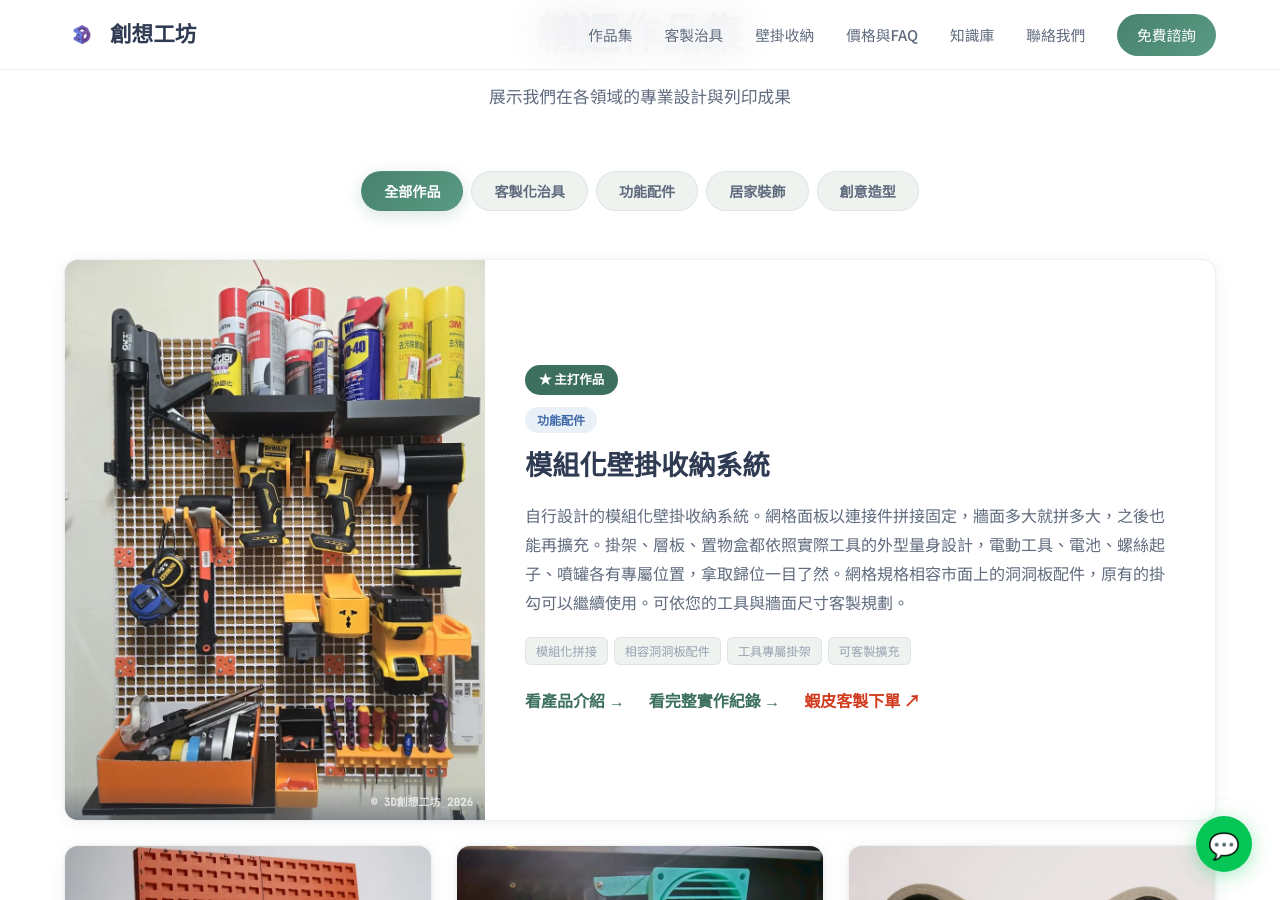
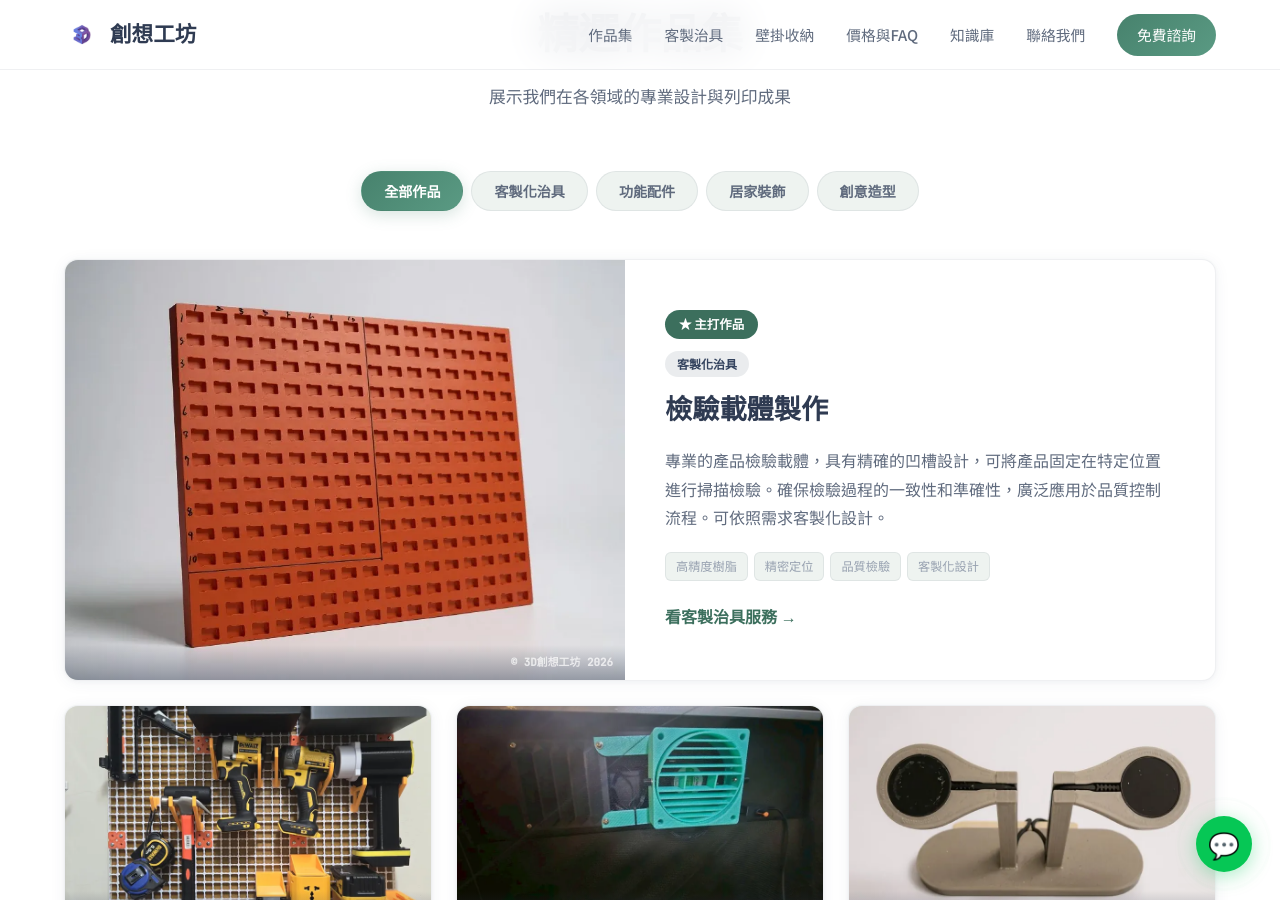
Before and after one commit to 10wang-creat/3d-workshop1, a Jekyll site: the page built from index.html, in a window 1280 px wide and 900 px high, scrolled down 1047 px. Built offline with Jekyll 4.4.1, drawn with Linux system fonts in a browser that asks for light colours; some of the changed text lies outside the part shown.

Commit message:
修改做作品集

```diff
--- a/_data/portfolio.yml
+++ b/_data/portfolio.yml
@@ -3,25 +3,6 @@
 # 選填：featured: true / featured_image / article（主打作品用，獨佔一行）
 # 選填：page（連到站內頁面）/ shopee（這件商品的蝦皮網址，填了就會顯示「在蝦皮購買」）
 # category 對應標籤色：production / functional / decorative / creative
-
-- id: 17
-  title: 模組化壁掛收納系統
-  category: functional
-  category_name: 功能配件
-  icon: "🔧"
-  image: modular-wall-storage.jpg
-  featured: true                          # 主打作品：獨佔一行、顯示完整直式照片
-  featured_image: wall-storage-after.jpg  # 主打用的完整照片（直式 3:4）
-  page: /wall-storage.html                # 產品介紹專頁
-  shopee: https://shopee.tw/product/5380033/40286791507
-  article: /blog/2026/11/14/modular-wall-storage-before-after.html
-  desc: 比洞洞板更有彈性的壁掛收納，市售洞洞板配件也能直接用
-  detail: 自行設計的模組化壁掛收納系統。網格面板以連接件拼接固定，牆面多大就拼多大，之後也能再擴充。掛架、層板、置物盒都依照實際工具的外型量身設計，電動工具、電池、螺絲起子、噴罐各有專屬位置，拿取歸位一目了然。網格規格相容市面上的洞洞板配件，原有的掛勾可以繼續使用。可依您的工具與牆面尺寸客製規劃。
-  specs:
-    - 模組化拼接
-    - 相容洞洞板配件
-    - 工具專屬掛架
-    - 可客製擴充
 
 - id: 1
   title: 檢驗載體製作
@@ -29,6 +10,7 @@
   category_name: 客製化治具
   icon: "🏭"
   image: inspection-carrier.jpg
+  featured: true                          # 主打作品：獨佔一行
   page: /jigs.html                        # 連到客製治具頁
   desc: 精密檢驗載體，用於產品掃描檢驗的定位治具
   detail: 專業的產品檢驗載體，具有精確的凹槽設計，可將產品固定在特定位置進行掃描檢驗。確保檢驗過程的一致性和準確性，廣泛應用於品質控制流程。可依照需求客製化設計。
@@ -37,6 +19,23 @@
     - 精密定位
     - 品質檢驗
     - 客製化設計
+
+- id: 17
+  title: 模組化壁掛收納系統
+  category: functional
+  category_name: 功能配件
+  icon: "🔧"
+  image: modular-wall-storage.jpg
+  page: /wall-storage.html                # 作品介紹專頁
+  # 使用 ParaBlock（Owen来造，Standard Digital File License）製作，授權不允許販售成品，因此不放蝦皮連結
+  article: /blog/2026/11/14/modular-wall-storage-before-after.html
+  desc: 用 ParaBlock 參數化收納系統打造的一面工具牆
+  detail: 使用 Owen来造 設計的 ParaBlock 參數化收納系統，為自家工具牆實際製作的作品。網格面板以連接件拼接固定，牆面多大就拼多大；掛架、層板、置物盒依照實際工具的尺寸調整參數後列印，電動工具、電池、螺絲起子、噴罐各有專屬位置。此作品為實作展示，不提供代印販售。
+  specs:
+    - ParaBlock 系統
+    - 模組化拼接
+    - 參數化掛架
+    - 實作展示
 
 - id: 2
   title: 車泊排風扇（可調風向＋晴雨罩）
--- a/_posts/2026-11-14-modular-wall-storage-before-after.md
+++ b/_posts/2026-11-14-modular-wall-storage-before-after.md
@@ -5,12 +5,12 @@ date: 2026-11-14
 category: 居家應用
 tags: [收納系統, 洞洞板, 工具收納, 壁掛收納, 客製3D列印]
 reading_time: 4
-excerpt: "市售洞洞板好用，但掛架不一定合你的工具。這篇記錄我們自己設計的模組化壁掛收納系統，從剛上牆到掛滿工具的過程。"
+excerpt: "市售洞洞板好用，但掛架不一定合你的工具。這篇記錄我們用 ParaBlock 參數化收納系統打造工具牆，從剛上牆到掛滿工具的過程。"
 ---
 
 電動工具、電池、螺絲起子、一罐一罐的噴劑——工具越買越多，抽屜越來越難找東西。洞洞板是很常見的解法，但用過的人大概都遇過同一個問題：**板子的尺寸是固定的，掛勾也是通用的，工具卻不是。**
 
-所以這次我們乾脆自己設計一套。這篇是實作紀錄，從面板剛上牆，到兩週後整面掛滿。
+所以這次我們改用 Owen来造 設計的 [ParaBlock 參數化收納系統](https://makerworld.com/zh/models/3358125-parablock-parametric-storage-system)：調整參數就能產生符合自己工具尺寸的模組。這篇是實作紀錄，從面板剛上牆，到兩週後整面掛滿。
 
 <div style="display:flex;gap:12px;align-items:flex-start;margin:1.5rem 0;">
   <figure style="flex:2;margin:0;">
@@ -25,7 +25,7 @@ excerpt: "市售洞洞板好用，但掛架不一定合你的工具。這篇記
 
 ## 為什麼不直接買洞洞板？
 
-市售洞洞板沒有不好，我們的系統也刻意做成**相容市面上的洞洞板配件**，原本的掛勾可以繼續用。差別在三個地方：
+市售洞洞板沒有不好，我們用的這套系統也能**搭配市面上的洞洞板配件**，原本的掛勾可以繼續用。差別在三個地方：
 
 | | 市售洞洞板 | 模組化收納系統 |
 |---|---|---|
@@ -54,7 +54,7 @@ excerpt: "市售洞洞板好用，但掛架不一定合你的工具。這篇記
 
 接下來兩週，陸續補上了第二片層板、鐵鎚和橡膠槌的掛架、捲尺掛勾、矽利康槍的位置，還有放小零件的置物盒。電動工具也換了位置，移到伸手最順的高度。
 
-每多一樣工具，就量一下外型、設計一個掛架、印出來掛上去。整面牆不是一次設計完的，而是跟著實際使用習慣長出來的。
+每多一樣工具，就量一下外型、調整參數產生一個掛架、印出來掛上去。整面牆不是一次設計完的，而是跟著實際使用習慣長出來的。
 
 ## 這套系統適合誰？
 
@@ -63,8 +63,10 @@ excerpt: "市售洞洞板好用，但掛架不一定合你的工具。這篇記
 - 已經有洞洞板配件，不想全部重買
 - 希望以後工具增加時可以繼續擴充
 
-如果你的需求只是掛幾支常見工具，市售洞洞板就很夠用了，不一定需要客製。
+如果你的需求只是掛幾支常見工具，市售洞洞板就很夠用了，不一定需要這樣的系統。
 
-## 想做一面自己的工具牆？
+## 關於設計與授權
 
-告訴我們牆面尺寸，再拍幾張你想收納的工具照片，我們可以幫你規劃面板配置，並為特殊形狀的工具設計專屬掛架。更多居家收納的應用，可以參考[3D列印居家收納應用]({{ site.baseurl }}/blog/2026/07/08/3d-printing-home-organization.html)。
+這面工具牆的面板、連接件與掛架都是用 ParaBlock 產生後列印的，設計屬於原作者 Owen来造。ParaBlock 在 MakerWorld 採用 Standard Digital File License，不允許販售列印成品，所以這是我們的實作分享，不提供代印販售。想自己做一面的話，可以到 [MakerWorld 的 ParaBlock 頁面](https://makerworld.com/zh/models/3358125-parablock-parametric-storage-system)下載。
+
+更多居家收納的應用，可以參考[3D列印居家收納應用]({{ site.baseurl }}/blog/2026/07/08/3d-printing-home-organization.html)。
--- a/assets/css/main.css
+++ b/assets/css/main.css
@@ -409,3 +409,7 @@ button { font-family: inherit; cursor: pointer; border: none; background: none;
 .modal-gallery { display: flex; gap: 8px; padding: 8px 12px; background: var(--bg-secondary); }
 .modal-gallery picture { width: 180px; flex-shrink: 0; }
 .modal-gallery img { width: 100%; height: 120px; object-fit: cover; border-radius: var(--radius-sm); display: block; }
+/* 主打作品用橫式照片時（沒有 featured_image） */
+.p-card-featured-wide { grid-template-columns: minmax(0, 560px) 1fr; }
+.p-card-featured-wide .p-image-wrap { aspect-ratio: 4 / 3; }
+@media (max-width: 768px) { .p-card-featured-wide { grid-template-columns: 1fr; } }
--- a/index.html
+++ b/index.html
@@ -46,7 +46,7 @@ description: 新竹專業3D列印服務。10年設計經驗，從概念到成品
             {%- if item.featured and item.featured_image -%}{%- assign img_file = item.featured_image -%}{%- assign img_w = 900 -%}{%- assign img_h = 1200 -%}{%- endif -%}
             {%- assign jpg = '/assets/images/' | append: img_file | relative_url -%}
             {%- assign webp = jpg | replace: '.jpg', '.webp' -%}
-            <article class="p-card{% if item.featured %} p-card-featured{% endif %} reveal" data-id="{{ item.id }}" data-cat="{{ item.category }}" tabindex="0" role="button" aria-haspopup="dialog" aria-label="查看「{{ item.title }}」詳細資訊">
+            <article class="p-card{% if item.featured %} p-card-featured{% unless item.featured_image %} p-card-featured-wide{% endunless %}{% endif %} reveal" data-id="{{ item.id }}" data-cat="{{ item.category }}" tabindex="0" role="button" aria-haspopup="dialog" aria-label="查看「{{ item.title }}」詳細資訊">
                 <div class="p-image-wrap">
                     <div class="p-placeholder" aria-hidden="true"><div class="p-placeholder-icon">{{ item.icon }}</div><div class="p-placeholder-name">{{ item.title }}</div></div>
                     <picture>
@@ -62,11 +62,11 @@ description: 新竹專業3D列印服務。10年設計經驗，從概念到成品
                     {%- if item.featured %}
                     <p class="p-desc">{{ item.detail }}</p>
                     <div class="p-specs">{% for s in item.specs %}<span class="p-spec">{{ s }}</span>{% endfor %}</div>
-                    <div class="p-featured-links">{% if item.page %}<a class="p-featured-link" href="{{ item.page | relative_url }}">看產品介紹 →</a>{% endif %}{% if item.article %}<a class="p-featured-link" href="{{ item.article | relative_url }}">看完整實作紀錄 →</a>{% endif %}{% if item.shopee %}<a class="p-featured-link p-shopee-link" href="{{ item.shopee }}" target="_blank" rel="noopener">蝦皮客製下單 ↗</a>{% endif %}</div>
+                    <div class="p-featured-links">{% if item.page %}<a class="p-featured-link" href="{{ item.page | relative_url }}">{% if item.category == "production" %}看客製治具服務{% else %}看作品介紹{% endif %} →</a>{% endif %}{% if item.article %}<a class="p-featured-link" href="{{ item.article | relative_url }}">看完整實作紀錄 →</a>{% endif %}{% if item.shopee %}<a class="p-featured-link p-shopee-link" href="{{ item.shopee }}" target="_blank" rel="noopener">蝦皮客製下單 ↗</a>{% endif %}</div>
                     {%- else %}
                     <p class="p-desc">{{ item.desc }}</p>
                     <div class="p-specs">{% for s in item.specs limit: 3 %}<span class="p-spec">{{ s }}</span>{% endfor %}</div>
-                    {% if item.page %}<a class="p-card-link" href="{{ item.page | relative_url }}">{% if item.category == "production" %}看客製治具服務{% else %}看產品介紹{% endif %} →</a>{% endif %}{% if item.shopee %}<a class="p-card-link p-shopee-link" href="{{ item.shopee }}" target="_blank" rel="noopener">蝦皮客製下單 ↗</a>{% endif %}
+                    {% if item.page %}<a class="p-card-link" href="{{ item.page | relative_url }}">{% if item.category == "production" %}看客製治具服務{% else %}看作品介紹{% endif %} →</a>{% endif %}{% if item.shopee %}<a class="p-card-link p-shopee-link" href="{{ item.shopee }}" target="_blank" rel="noopener">蝦皮客製下單 ↗</a>{% endif %}
                     {%- endif %}
                 </div>
             </article>
@@ -140,7 +140,7 @@ description: 新竹專業3D列印服務。10年設計經驗，從概念到成品
 <div class="modal-overlay" id="modal" role="dialog" aria-modal="true" aria-labelledby="modalTitle" aria-hidden="true"><div class="modal-box"><button class="modal-close" id="modalClose" aria-label="關閉">✕</button><div id="modalContent"></div></div></div>
 
 <script type="application/json" id="portfolioData">
-[{% for item in site.data.portfolio %}{% assign modal_img = item.featured_image | default: item.image %}{"id":{{ item.id }},"name":{{ item.title | jsonify }},"cat":{{ item.category | jsonify }},"catLabel":{{ item.category_name | jsonify }},"detail":{{ item.detail | jsonify }},"specs":{{ item.specs | jsonify }},"image":{{ '/assets/images/' | append: modal_img | relative_url | jsonify }},"tall":{% if item.featured_image %}true{% else %}false{% endif %},"icon":{{ item.icon | jsonify }},"page":{% if item.page %}{{ item.page | relative_url | jsonify }}{% else %}null{% endif %},"pageLabel":{% if item.category == "production" %}"看客製治具服務 →"{% else %}"看產品介紹 →"{% endif %},"shopee":{% if item.shopee %}{{ item.shopee | jsonify }}{% else %}null{% endif %},"gallery":[{% for g in item.gallery %}{{ '/assets/images/' | append: g | relative_url | jsonify }}{% unless forloop.last %},{% endunless %}{% endfor %}]}{% unless forloop.last %},{% endunless %}{% endfor %}]
+[{% for item in site.data.portfolio %}{% assign modal_img = item.featured_image | default: item.image %}{"id":{{ item.id }},"name":{{ item.title | jsonify }},"cat":{{ item.category | jsonify }},"catLabel":{{ item.category_name | jsonify }},"detail":{{ item.detail | jsonify }},"specs":{{ item.specs | jsonify }},"image":{{ '/assets/images/' | append: modal_img | relative_url | jsonify }},"tall":{% if item.featured_image %}true{% else %}false{% endif %},"icon":{{ item.icon | jsonify }},"page":{% if item.page %}{{ item.page | relative_url | jsonify }}{% else %}null{% endif %},"pageLabel":{% if item.category == "production" %}"看客製治具服務 →"{% else %}"看作品介紹 →"{% endif %},"shopee":{% if item.shopee %}{{ item.shopee | jsonify }}{% else %}null{% endif %},"gallery":[{% for g in item.gallery %}{{ '/assets/images/' | append: g | relative_url | jsonify }}{% unless forloop.last %},{% endunless %}{% endfor %}]}{% unless forloop.last %},{% endunless %}{% endfor %}]
 </script>
 
 <script>
--- a/wall-storage.html
+++ b/wall-storage.html
@@ -1,72 +1,41 @@
 ---
 layout: page
-title: 模組化壁掛收納系統｜客製工具牆
-heading: 模組化壁掛收納系統
-label: 主打作品
-description: 比洞洞板更有彈性的壁掛收納。網格面板一片片拼接，牆面多大就拼多大，相容市售洞洞板配件，並依你的工具外型設計專屬掛架。
-lead: 比洞洞板更有彈性的壁掛收納。面板一片一片拼接，牆面多大就拼多大；掛架依照你的工具外型設計，市售洞洞板配件也能繼續用。
-cta_title: 想做一面自己的工具牆？
-cta_text: 告訴我們牆面尺寸，再拍幾張想收納的工具照片，我們幫你規劃
-show_shopee: true
-shopee: https://shopee.tw/product/5380033/40286791507   # 蝦皮「客製模組化壁掛收納系統」
+title: 模組化工具牆實作｜ParaBlock 參數化收納系統
+heading: 一面工具牆的實作紀錄
+label: 實作展示
+description: 用 Owen来造 的 ParaBlock 參數化收納系統，為自家電動工具與手工具打造的一面工具牆。面板拼接、掛架依工具尺寸調整參數後列印。
+lead: 這面工具牆使用 Owen来造 設計的 ParaBlock 參數化收納系統製作。面板一片片拼接上牆，掛架依照我們實際工具的尺寸調整參數後列印。這裡記錄成果與心得，作為作品展示。
+cta_title: 有其他 3D 列印需求？
+cta_text: 收納配件、治具、客製零件，免費諮詢，24小時內回覆
+show_shopee: false     # ParaBlock 的授權不允許販售列印成品，此頁不放購買連結
 ---
 
 <div class="page-photos">
     <figure style="flex:2;">
-        <img src="{{ '/assets/images/wall-storage-before.jpg' | relative_url }}" alt="模組化壁掛收納系統剛上牆，只掛了少數工具" width="800" height="1200" loading="lazy">
+        <img src="{{ '/assets/images/wall-storage-before.jpg' | relative_url }}" alt="ParaBlock 工具牆剛上牆，只掛了少數工具" width="800" height="1200" loading="lazy">
         <figcaption>剛上牆：面板拼好，先掛幾樣常用工具</figcaption>
     </figure>
     <figure style="flex:2.25;">
-        <img src="{{ '/assets/images/wall-storage-after.jpg' | relative_url }}" alt="模組化壁掛收納系統完成，掛滿電動工具、手工具與噴罐" width="900" height="1200" loading="lazy">
+        <img src="{{ '/assets/images/wall-storage-after.jpg' | relative_url }}" alt="ParaBlock 工具牆完成，掛滿電動工具、手工具與噴罐" width="900" height="1200" loading="lazy">
         <figcaption>兩週後：每樣工具都有自己的位置</figcaption>
     </figure>
 </div>
 
-<h2>三個特點</h2>
+<h2>關於 ParaBlock</h2>
+<p>ParaBlock 是 Owen来造（Owen Makes）在 MakerWorld 上發布的參數化模組收納系統。它提供一套統一的接口標準，使用者調整尺寸、格數、間距等參數，就能產生符合自己物品的收納模組。設計與檔案都屬於原作者，有興趣的話可以到 <a href="https://makerworld.com/zh/models/3358125-parablock-parametric-storage-system" target="_blank" rel="noopener">MakerWorld 的 ParaBlock 頁面</a>下載，或看作者的介紹影片。</p>
+<blockquote><p>ParaBlock 採用 MakerWorld 的 Standard Digital File License，不允許販售列印成品，所以這面工具牆是我們的實作展示，不提供代印或販售。</p></blockquote>
+
+<h2>我們怎麼用</h2>
 <div class="page-cards">
-    <div class="page-card"><h3>牆面多大就拼多大</h3><p>面板是一片片的網格模組，用連接件固定在牆上並互相連接，可以避開開關、插座與畸零空間。</p></div>
-    <div class="page-card"><h3>掛架為你的工具設計</h3><p>依實際工具的外型量身設計，電動工具、電池、螺絲起子、噴罐各有專屬位置。</p></div>
-    <div class="page-card"><h3>相容洞洞板配件</h3><p>網格規格相容市面上的洞洞板配件，原本的掛勾可以繼續使用，不用全部重買。</p></div>
+    <div class="page-card"><h3>面板依牆面拼接</h3><p>面板一片片拼接上牆，避開旁邊的冷氣遙控器座，牆面是什麼形狀就拼成什麼形狀。</p></div>
+    <div class="page-card"><h3>掛架照工具尺寸調整</h3><p>電動起子、電池、螺絲起子、噴罐，各自量好尺寸調整參數再列印，放上去剛好卡住。</p></div>
+    <div class="page-card"><h3>慢慢長出來</h3><p>先掛最常用的幾樣，用了兩週再補上層板、鐵鎚掛架和置物盒，跟著使用習慣調整位置。</p></div>
 </div>
 
-<h2>和市售洞洞板的差別</h2>
-<table>
-    <thead><tr><th></th><th>市售洞洞板</th><th>模組化收納系統</th></tr></thead>
-    <tbody>
-        <tr><td><strong>尺寸</strong></td><td>固定規格，牆面要配合板子</td><td>一片一片拼接，牆面多大就拼多大</td></tr>
-        <tr><td><strong>擴充</strong></td><td>不夠用要整片換</td><td>之後再加面板即可</td></tr>
-        <tr><td><strong>掛架</strong></td><td>通用掛勾，工具自己想辦法掛</td><td>依照工具外型設計專屬掛架</td></tr>
-    </tbody>
-</table>
-<p>如果只是要掛幾支常見工具，市售洞洞板就很夠用，不一定需要客製。</p>
-
-<h2>可以做哪些掛架</h2>
+<h2>心得</h2>
 <ul>
-    <li><strong>電動工具掛架</strong>：依機身形狀設計，往下一放就卡住，單手拿取</li>
-    <li><strong>電池座</strong>：滑入式設計，和裝在工具上的手感一樣</li>
-    <li><strong>手工具插槽</strong>：螺絲起子一排插好，握把朝外，一眼看得到是哪一支</li>
-    <li><strong>層板</strong>：加上擋邊，適合放噴罐與瓶罐</li>
-    <li><strong>專用掛勾</strong>：鐵鎚、橡膠槌、捲尺、矽利康槍等形狀特殊的工具</li>
-    <li><strong>置物盒</strong>：收納螺絲與小零件</li>
+    <li><strong>先掛常用的</strong>：一開始不用做滿，實際用過才知道哪個位置最順手。</li>
+    <li><strong>材質</strong>：工具牆在室內、但掛的東西有重量，承重的掛架建議用 PETG 這類較強韌的材質。</li>
+    <li><strong>量尺寸要包含握把和電池</strong>：電動工具裝上電池後重心會變，掛架的開口與支撐位置要以實際使用狀態來量。</li>
 </ul>
-<p>清單上沒有的工具也可以做，量好外型就能設計。</p>
-
-<h2>訂製流程</h2>
-<ol>
-    <li><strong>提供牆面與工具資訊</strong>：牆面的寬高、需要避開的開關或插座位置，以及想收納的工具照片。</li>
-    <li><strong>規劃面板配置</strong>：我們依牆面形狀規劃面板的拼法與範圍。</li>
-    <li><strong>設計專屬掛架</strong>：形狀特殊的工具，依外型設計對應的掛架。</li>
-    <li><strong>列印與交付</strong>：確認設計後製作。之後工具增加，可以再加面板或掛架。</li>
-</ol>
-<p>費用依牆面大小與掛架數量報價，計價方式請看<a href="{{ '/pricing.html' | relative_url }}">價格與常見問題</a>。</p>
-
-<h2>常見問題</h2>
-<div class="faq-list">
-    <details class="faq-item"><summary>我已經有洞洞板掛勾，可以直接用嗎？</summary><div class="faq-answer"><p>網格規格相容市面上的洞洞板配件。詢問時可以拍一下你手邊的配件，我們先幫你確認。</p></div></details>
-    <details class="faq-item"><summary>一定要一次做滿整面牆嗎？</summary><div class="faq-answer"><p>不用。可以先做一小塊、掛最常用的工具，用一陣子知道哪個位置順手之後再擴充。掛架也可以隨時換位置。</p></div></details>
-    <details class="faq-item"><summary>牆上有開關或插座怎麼辦？</summary><div class="faq-answer"><p>面板是拼接的，規劃時會直接避開，不需要整片裁切。</p></div></details>
-    <details class="faq-item"><summary>之後買了新工具呢？</summary><div class="faq-answer"><p>量一下外型，再設計一個掛架掛上去即可，原本的面板不用動。</p></div></details>
-</div>
-
-<h2>實作紀錄</h2>
-<p>這套系統從面板剛上牆到整面掛滿的過程，記錄在<a href="{{ '/blog/2026/11/14/modular-wall-storage-before-after.html' | relative_url }}">從空板到完成：一面牆的模組化工具收納系統實作紀錄</a>。</p>
+<p>完整的過程記錄在<a href="{{ '/blog/2026/11/14/modular-wall-storage-before-after.html' | relative_url }}">從空板到完成：一面牆的模組化工具收納系統實作紀錄</a>。</p>
```
Also changed, not shown: _posts/2026-11-25-tool-wall-planning.md (+1 -1 lines).
